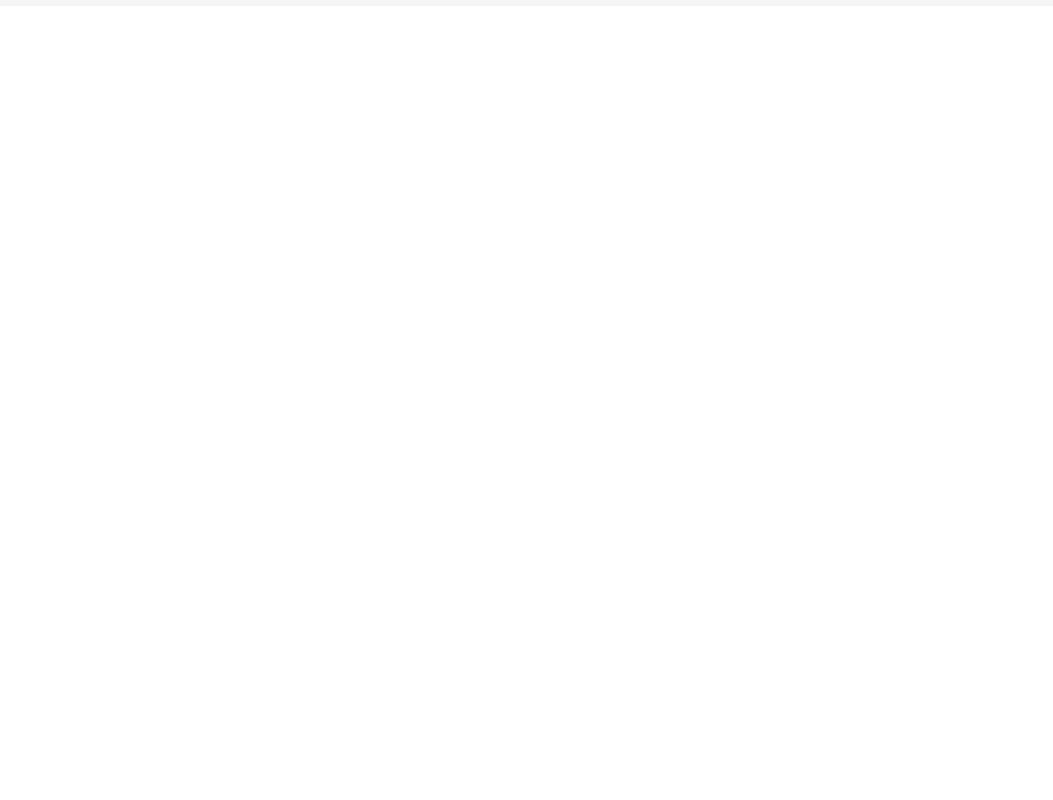
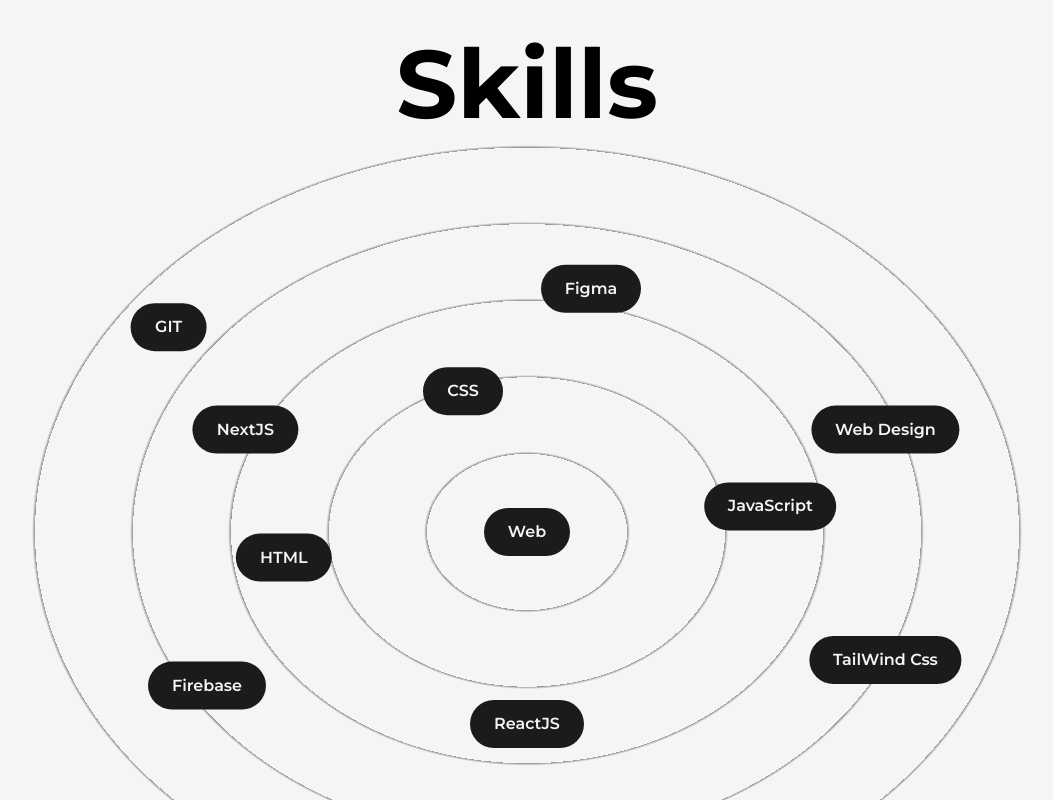
Before and after one commit to theomarfarid/react-portfolio, a Next.js app: page /about in a window 1280 px wide. Shown: the part 1020-1820 px from the top of the page, without its empty margins (113-1166 px from the left). Before the commit the page ends 1026 px from the top, so only its background shows below. Built offline with nearby package versions, Linux system fonts and the light colour scheme.

Commit message:
Skills Component

```diff
--- /dev/null
+++ b/src/components/Skills.js
@@ -0,0 +1,41 @@
+import { motion } from "framer-motion";
+
+const Skill = ({name, x, y}) =>{
+    return(
+        <motion.div className='flex items-center justify-center rounded-full font-semibold
+                bg-dark text-light py-3 px-6 shadow-dark cursor-pointer absolute'
+            whileHover={{ scale: 1.05 }}
+            initial={{x:0, y:0}}
+            whileInView={{x:x, y:y}}
+            transition={{duration:1.5}}
+            viewport={{once:true}}>
+            {name}
+        </motion.div>
+    )
+}
+
+export default function Skills() {
+    return (
+        <>
+            <h2 className='font-bold text-8xl mt-64 w-full text-center'>Skills</h2>
+            <div className='w-full h-screen relative flex items-center justify-center rounded-full bg-circularLight'>
+                {/* <motion.div className='flex items-center justify-center rounded-full font-semibold
+                bg-dark text-light p-8 shadow-dark cursor-pointer'
+                whileHover={{scale:1.05}}>
+                    Web
+                </motion.div> */}
+                <Skill name='Web'/>
+                <Skill name="HTML" x="-19vw" y='2vw' />
+                <Skill name="CSS" x="-5vw" y='-11vw' />
+                <Skill name="JavaScript" x="19vw" y='-2vw' />
+                <Skill name="ReactJS" x="0vw" y='15vw' />
+                <Skill name="NextJS" x="-22vw" y='-8vw' />
+                <Skill name="Web Design" x="28vw" y='-8vw' />
+                <Skill name="Figma" x="5vw" y='-19vw' />
+                <Skill name="Firebase" x="-25vw" y='12vw' />
+                <Skill name="TailWind Css" x="28vw" y='10vw' />
+                <Skill name="GIT" x="-28vw" y='-16vw' />
+            </div>
+        </>
+    )
+}
--- a/src/pages/about.js
+++ b/src/pages/about.js
@@ -5,6 +5,7 @@
 import Image from 'next/image';
 import profilePic from '../../public/images/profile/developer-pic-2.jpg';
 import { useInView, useMotionValue, useSpring } from 'framer-motion';
+import Skills from '@/components/Skills';
 
 
 const AnimatedNumbers = ({ value }) => {
@@ -88,6 +89,7 @@
                         </div>
 
                     </div>
+                    <Skills/>
                 </Layout>
             </main>
         </>
--- a/tailwind.config.js
+++ b/tailwind.config.js
@@ -20,6 +20,10 @@
       animation: {
         'spin-slow': 'spin 20s linear infinite',
       },
+      backgroundImage: {
+        circularLight:
+          "repeating-radial-gradient(rgba(0,0,0,0.4) 2px,#f5f5f5 5px,#f5f5f5 100px)",
+      },
     },
   },
   plugins: [],
```
